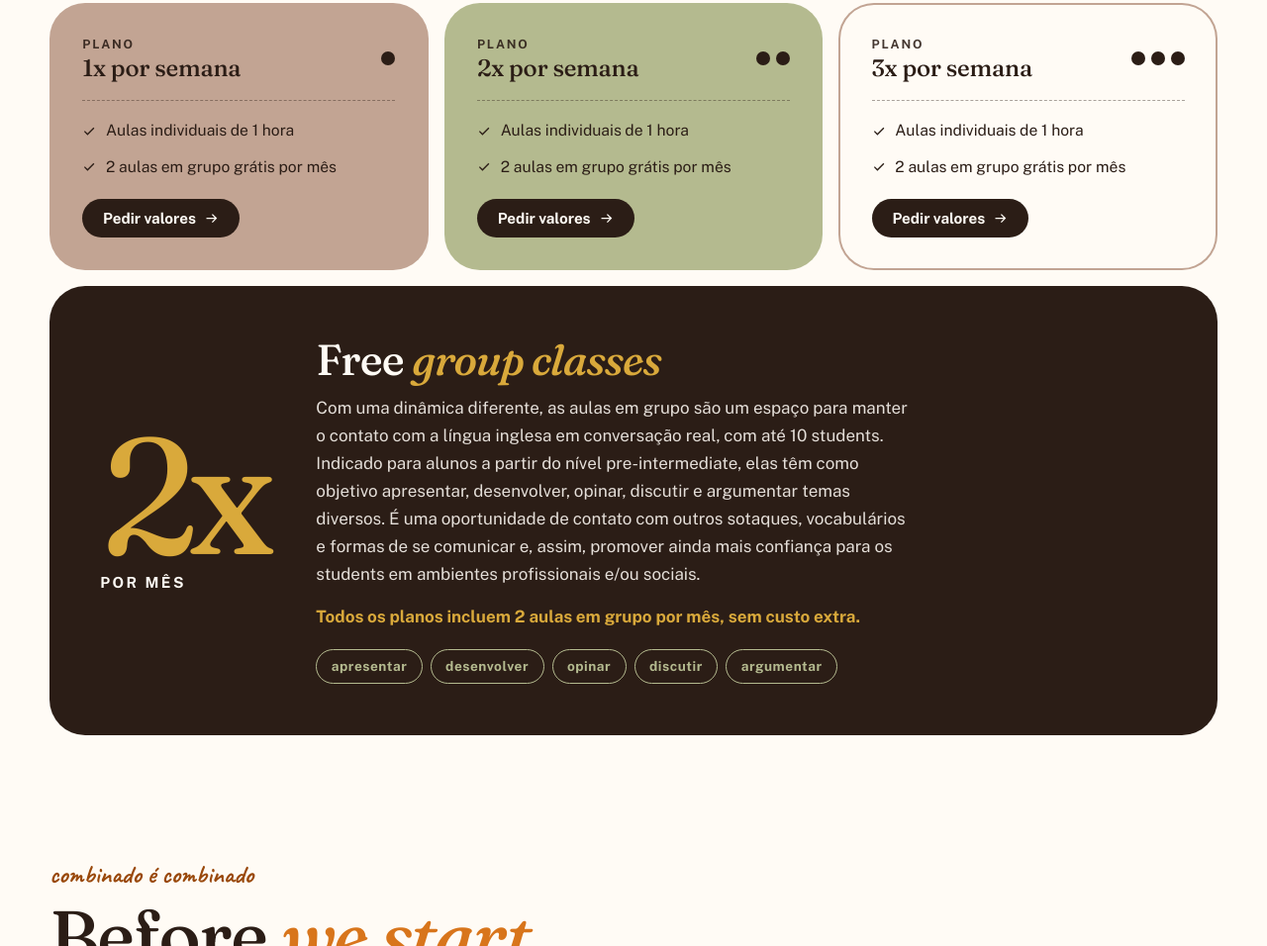
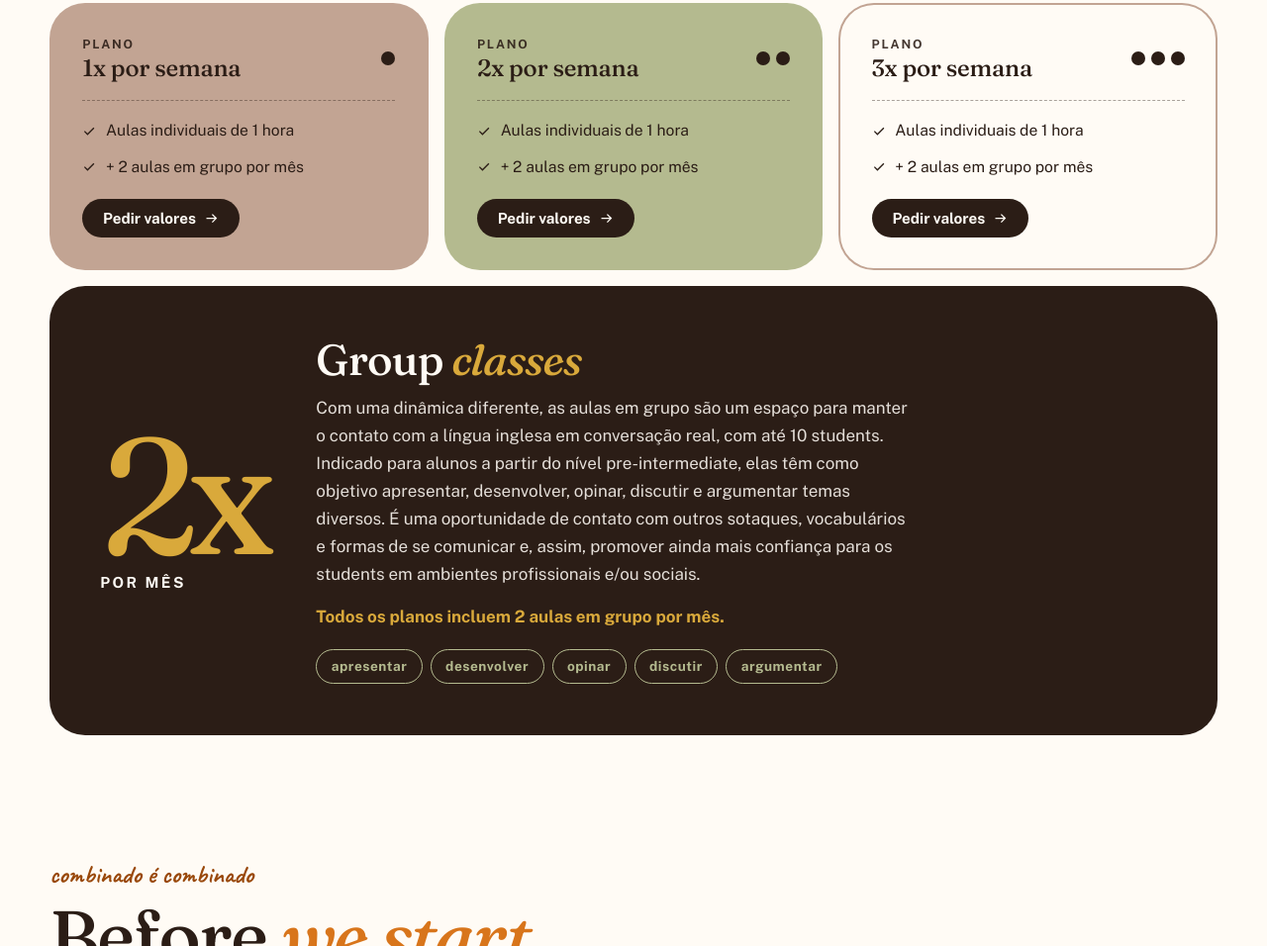
Before and after one commit to nandamto/leticia-english-classes, a plain HTML site: page index.html in a window 1280 px wide. Shown: the part 4926-5882 px from the top of the page at 99% size. Drawn offline with Linux system fonts and the light colour scheme.

Commit message:
Add files via upload

```diff
--- a/index.html
+++ b/index.html
@@ -251,7 +251,7 @@
         <div class="plan-top"><h3><span>Plano</span>1x por semana</h3><div class="dots" aria-hidden="true"><i></i></div></div>
         <ul>
           <li><svg class="icon" aria-hidden="true"><use href="#check"/></svg>Aulas individuais de 1 hora</li>
-          <li><svg class="icon" aria-hidden="true"><use href="#check"/></svg>2 aulas em grupo grátis por mês</li>
+          <li><svg class="icon" aria-hidden="true"><use href="#check"/></svg>+ 2 aulas em grupo por mês</li>
         </ul>
         <a class="plan-cta" href="https://63i39tubq86.typeform.com/to/DrF8XI50" target="_blank" rel="noopener">Pedir valores <svg class="icon icon-arrow" aria-hidden="true"><use href="#arrow"/></svg></a>
       </article>
@@ -259,7 +259,7 @@
         <div class="plan-top"><h3><span>Plano</span>2x por semana</h3><div class="dots" aria-hidden="true"><i></i><i></i></div></div>
         <ul>
           <li><svg class="icon" aria-hidden="true"><use href="#check"/></svg>Aulas individuais de 1 hora</li>
-          <li><svg class="icon" aria-hidden="true"><use href="#check"/></svg>2 aulas em grupo grátis por mês</li>
+          <li><svg class="icon" aria-hidden="true"><use href="#check"/></svg>+ 2 aulas em grupo por mês</li>
         </ul>
         <a class="plan-cta" href="https://63i39tubq86.typeform.com/to/DrF8XI50" target="_blank" rel="noopener">Pedir valores <svg class="icon icon-arrow" aria-hidden="true"><use href="#arrow"/></svg></a>
       </article>
@@ -267,7 +267,7 @@
         <div class="plan-top"><h3><span>Plano</span>3x por semana</h3><div class="dots" aria-hidden="true"><i></i><i></i><i></i></div></div>
         <ul>
           <li><svg class="icon" aria-hidden="true"><use href="#check"/></svg>Aulas individuais de 1 hora</li>
-          <li><svg class="icon" aria-hidden="true"><use href="#check"/></svg>2 aulas em grupo grátis por mês</li>
+          <li><svg class="icon" aria-hidden="true"><use href="#check"/></svg>+ 2 aulas em grupo por mês</li>
         </ul>
         <a class="plan-cta" href="https://63i39tubq86.typeform.com/to/DrF8XI50" target="_blank" rel="noopener">Pedir valores <svg class="icon icon-arrow" aria-hidden="true"><use href="#arrow"/></svg></a>
       </article>
@@ -276,9 +276,9 @@
     <div class="free reveal">
       <div class="num">2x<small>por mês</small></div>
       <div>
-        <h3>Free <em>group classes</em></h3>
+        <h3>Group <em>classes</em></h3>
         <p>Com uma dinâmica diferente, as aulas em grupo são um espaço para manter o contato com a língua inglesa em conversação real, com até 10 students. Indicado para alunos a partir do nível pre-intermediate, elas têm como objetivo apresentar, desenvolver, opinar, discutir e argumentar temas diversos. É uma oportunidade de contato com outros sotaques, vocabulários e formas de se comunicar e, assim, promover ainda mais confiança para os students em ambientes profissionais e/ou sociais.</p>
-        <p class="free-note">Todos os planos incluem 2 aulas em grupo por mês, sem custo extra.</p>
+        <p class="free-note">Todos os planos incluem 2 aulas em grupo por mês.</p>
         <div class="verbs" aria-hidden="true"><span>apresentar</span><span>desenvolver</span><span>opinar</span><span>discutir</span><span>argumentar</span></div>
       </div>
     </div>
```
